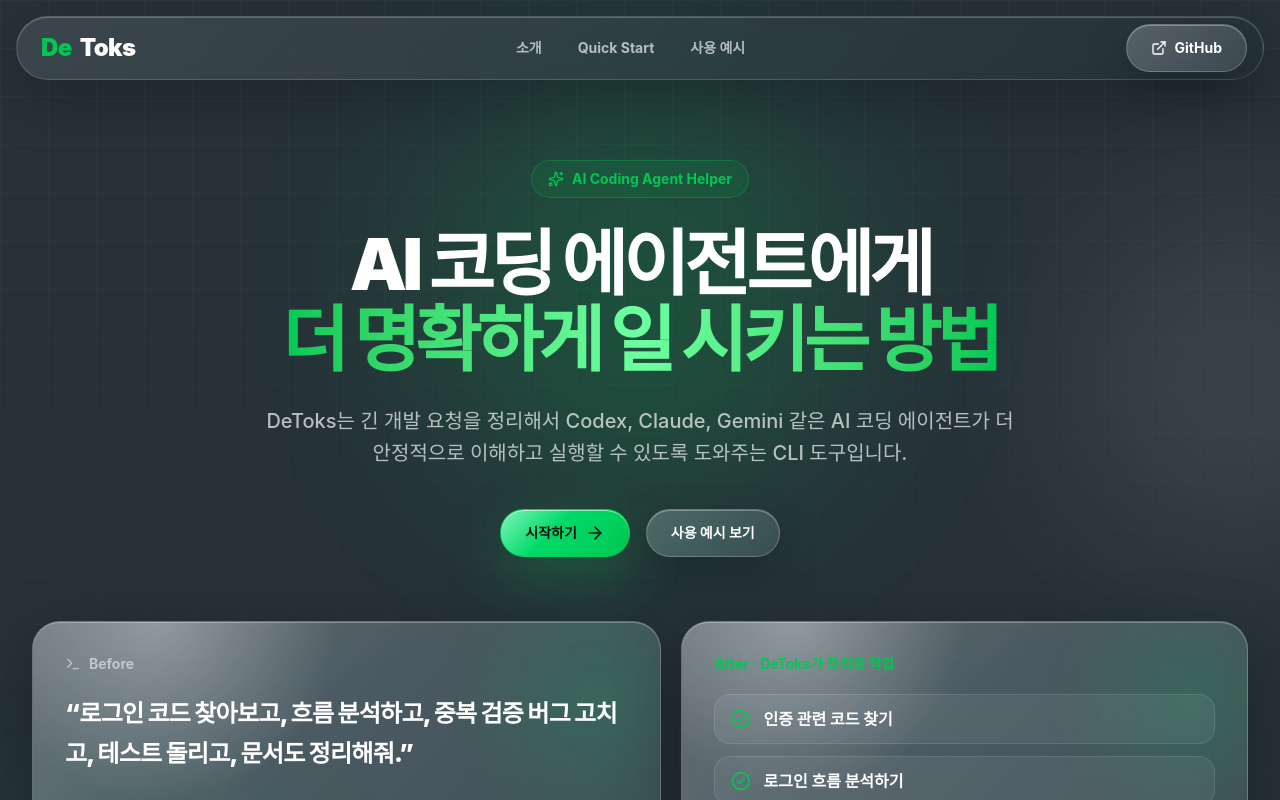
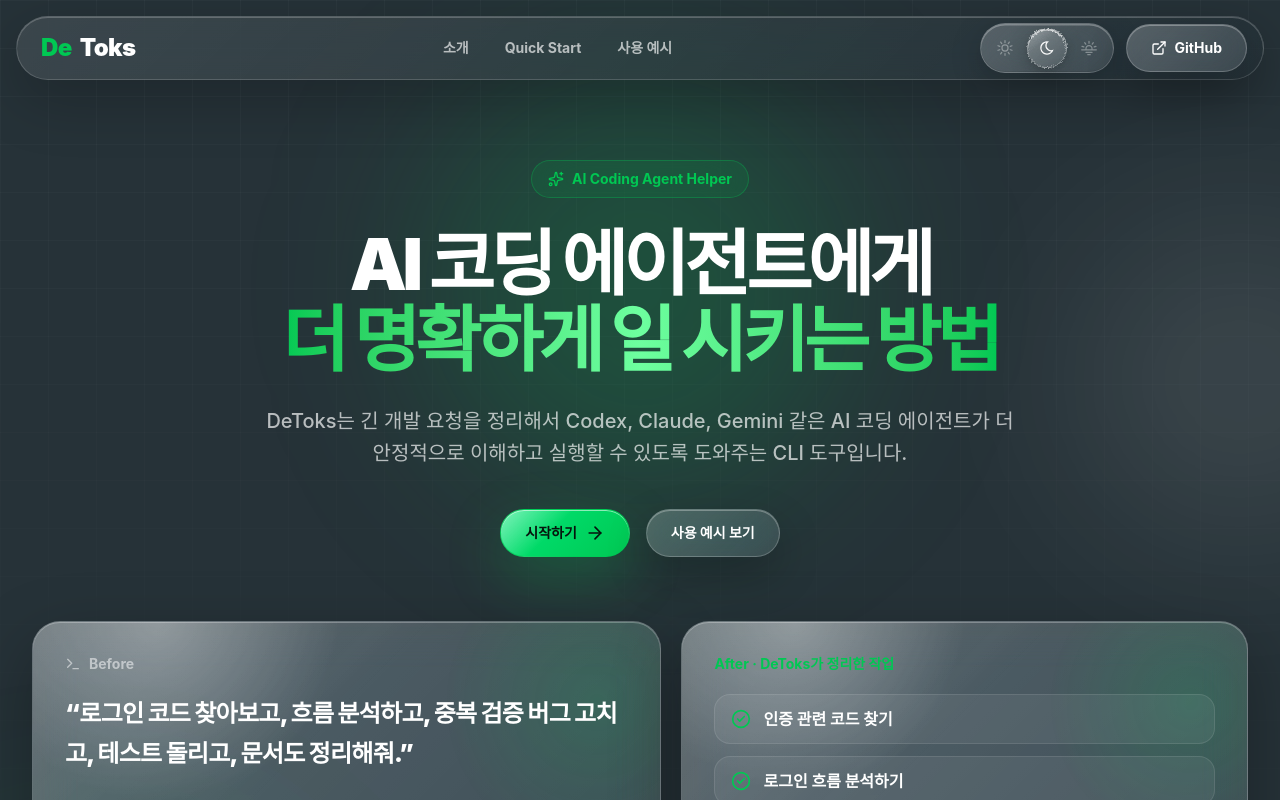
Before and after one commit to tok-it/detoks_web, a React (Vite) app: page / in a window 1280 px wide. Shown: the top 800 px of the page. Built offline with nearby package versions, Linux system fonts and the light colour scheme.

Commit message:
feat: implement liquid-style navigation header and theme switcher with glassmorphism effects

```diff
--- a/src/App.tsx
+++ b/src/App.tsx
@@ -1,14 +1,22 @@
+import { useEffect, useState } from "react";
 import { Header } from "./components/Header";
 import { HeroSection } from "./components/HeroSection";
 import { QuickStartSection } from "./components/QuickStartSection";
 import { ExplainSection } from "./components/ExplainSection";
 import { ExampleSection } from "./components/ExampleSection";
 import { FinalCtaSection } from "./components/FinalCtaSection";
+import type { Theme } from "./components/ui/apple-liquid-glass-switcher";
 
 function App() {
+  const [theme, setTheme] = useState<Theme>("dark");
+
+  useEffect(() => {
+    document.documentElement.setAttribute("data-theme", theme);
+  }, [theme]);
+
   return (
     <div className="min-h-screen overflow-hidden bg-detoks-bg text-white">
-      <Header />
+      <Header theme={theme} onThemeChange={setTheme} />
       <main>
         <HeroSection />
         <QuickStartSection />
--- a/src/components/Header.tsx
+++ b/src/components/Header.tsx
@@ -1,5 +1,6 @@
 import { ExternalLink } from "lucide-react";
 import { LiquidButton } from "./LiquidButton";
+import { ThemeSwitcher, type Theme } from "./ui/apple-liquid-glass-switcher";
 
 const navItems = [
   { label: "소개", href: "#about" },
@@ -7,7 +8,12 @@
   { label: "사용 예시", href: "#example" },
 ];
 
-export function Header() {
+interface HeaderProps {
+  theme: Theme;
+  onThemeChange: (theme: Theme) => void;
+}
+
+export function Header({ theme, onThemeChange }: HeaderProps) {
   return (
     <header className="fixed left-0 right-0 top-0 z-50 px-4 pt-4">
       <div className="liquid-nav mx-auto flex h-16 max-w-7xl items-center justify-between rounded-full px-4 pl-6">
@@ -32,10 +38,13 @@
           ))}
         </nav>
 
-        <LiquidButton href="https://github.com" className="h-11 px-5">
-          <ExternalLink className="h-4 w-4" />
-          GitHub
-        </LiquidButton>
+        <div className="flex items-center gap-3">
+          <ThemeSwitcher value={theme} onValueChange={onThemeChange} />
+          <LiquidButton href="https://github.com" className="h-11 px-5">
+            <ExternalLink className="h-4 w-4" />
+            GitHub
+          </LiquidButton>
+        </div>
       </div>
     </header>
   );
--- /dev/null
+++ b/src/components/ui/apple-liquid-glass-switcher.tsx
@@ -0,0 +1,143 @@
+import { useState, useEffect } from "react";
+
+export type Theme = "light" | "dark" | "dim";
+
+interface ThemeSwitcherProps {
+  defaultValue?: Theme;
+  value?: Theme;
+  onValueChange?: (theme: Theme) => void;
+}
+
+const themeOptions: { value: Theme; label: string; icon: React.ReactNode }[] =
+  [
+    {
+      value: "light",
+      label: "Light",
+      icon: (
+        <svg
+          className="switcher__icon"
+          xmlns="http://www.w3.org/2000/svg"
+          fill="none"
+          viewBox="0 0 36 36"
+        >
+          <path
+            fill="currentColor"
+            fillRule="evenodd"
+            d="M18 12a6 6 0 1 1 0 12 6 6 0 0 1 0-12Zm0 2a4 4 0 1 0 0 8 4 4 0 0 0 0-8Z"
+            clipRule="evenodd"
+          />
+          <path
+            fill="currentColor"
+            d="M17 6.038a1 1 0 1 1 2 0v3a1 1 0 0 1-2 0v-3ZM24.244 7.742a1 1 0 1 1 1.618 1.176L24.1 11.345a1 1 0 1 1-1.618-1.176l1.763-2.427ZM29.104 13.379a1 1 0 0 1 .618 1.902l-2.854.927a1 1 0 1 1-.618-1.902l2.854-.927ZM29.722 20.795a1 1 0 0 1-.619 1.902l-2.853-.927a1 1 0 1 1 .618-1.902l2.854.927ZM25.862 27.159a1 1 0 0 1-1.618 1.175l-1.763-2.427a1 1 0 1 1 1.618-1.175l1.763 2.427ZM19 30.038a1 1 0 0 1-2 0v-3a1 1 0 1 1 2 0v3ZM11.755 28.334a1 1 0 0 1-1.618-1.175l1.764-2.427a1 1 0 1 1 1.618 1.175l-1.764 2.427ZM6.896 22.697a1 1 0 1 1-.618-1.902l2.853-.927a1 1 0 1 1 .618 1.902l-2.853.927ZM6.278 15.28a1 1 0 1 1 .618-1.901l2.853.927a1 1 0 1 1-.618 1.902l-2.853-.927ZM10.137 8.918a1 1 0 0 1 1.618-1.176l1.764 2.427a1 1 0 0 1-1.618 1.176l-1.764-2.427Z"
+          />
+        </svg>
+      ),
+    },
+    {
+      value: "dark",
+      label: "Dark",
+      icon: (
+        <svg
+          className="switcher__icon"
+          xmlns="http://www.w3.org/2000/svg"
+          fill="none"
+          viewBox="0 0 36 36"
+        >
+          <path
+            fill="currentColor"
+            d="M12.5 8.473a10.968 10.968 0 0 1 8.785-.97 7.435 7.435 0 0 0-3.737 4.672l-.09.373A7.454 7.454 0 0 0 28.732 20.4a10.97 10.97 0 0 1-5.232 7.125l-.497.27c-5.014 2.566-11.175.916-14.234-3.813l-.295-.483C5.53 18.403 7.13 11.93 12.017 8.77l.483-.297Zm4.234.616a8.946 8.946 0 0 0-2.805.883l-.429.234A9 9 0 0 0 10.206 22.5l.241.395A9 9 0 0 0 22.5 25.794l.416-.255a8.94 8.94 0 0 0 2.167-1.99 9.433 9.433 0 0 1-2.782-.313c-5.043-1.352-8.036-6.535-6.686-11.578l.147-.491c.242-.745.573-1.44.972-2.078Z"
+          />
+        </svg>
+      ),
+    },
+    {
+      value: "dim",
+      label: "Dim",
+      icon: (
+        <svg
+          className="switcher__icon"
+          xmlns="http://www.w3.org/2000/svg"
+          fill="none"
+          viewBox="0 0 36 36"
+        >
+          <path
+            fill="currentColor"
+            d="M5 21a1 1 0 0 1 1-1h24a1 1 0 1 1 0 2H6a1 1 0 0 1-1-1ZM12 25a1 1 0 0 1 1-1h10a1 1 0 1 1 0 2H13a1 1 0 0 1-1-1ZM15 29a1 1 0 0 1 1-1h4a1 1 0 1 1 0 2h-4a1 1 0 0 1-1-1ZM18 13a6 6 0 0 1 5.915 7h-2.041A4.005 4.005 0 0 0 18 15a4 4 0 0 0-3.874 5h-2.041A6 6 0 0 1 18 13ZM17 7.038a1 1 0 1 1 2 0v3a1 1 0 0 1-2 0v-3ZM24.244 8.742a1 1 0 1 1 1.618 1.176L24.1 12.345a1 1 0 1 1-1.618-1.176l1.763-2.427ZM29.104 14.379a1 1 0 0 1 .618 1.902l-2.854.927a1 1 0 1 1-.618-1.902l2.854-.927ZM6.278 16.28a1 1 0 1 1 .618-1.901l2.853.927a1 1 0 1 1-.618 1.902l-2.853-.927ZM10.137 9.918a1 1 0 0 1 1.618-1.176l1.764 2.427a1 1 0 0 1-1.618 1.176l-1.764-2.427Z"
+          />
+        </svg>
+      ),
+    },
+  ];
+
+export function ThemeSwitcher({
+  defaultValue = "dark",
+  value,
+  onValueChange,
+}: ThemeSwitcherProps) {
+  const [internalValue, setInternalValue] = useState<Theme>(defaultValue);
+  const activeValue = value ?? internalValue;
+  const activeIndex = themeOptions.findIndex((o) => o.value === activeValue);
+
+  useEffect(() => {
+    if (value !== undefined) setInternalValue(value);
+  }, [value]);
+
+  const handleChange = (next: Theme) => {
+    if (onValueChange) onValueChange(next);
+    else setInternalValue(next);
+  };
+
+  return (
+    <fieldset className="switcher">
+      <legend className="switcher__legend">테마 선택</legend>
+
+      {/* Sliding glass bubble */}
+      <div
+        className="switcher__indicator"
+        style={{
+          transform: `translateX(calc(${activeIndex} * (var(--switcher-opt) + var(--switcher-gap))))`,
+        }}
+      />
+
+      {themeOptions.map((option) => (
+        <label
+          key={option.value}
+          className={`switcher__option${activeValue === option.value ? " switcher__option--active" : ""}`}
+          title={option.label}
+        >
+          <input
+            className="switcher__input"
+            type="radio"
+            name="theme-switcher"
+            value={option.value}
+            checked={activeValue === option.value}
+            onChange={() => handleChange(option.value)}
+          />
+          {option.icon}
+        </label>
+      ))}
+
+      {/* Glass distortion filter — feTurbulence replaces the heavy base64 map */}
+      <svg className="switcher__filter" aria-hidden="true" xmlns="http://www.w3.org/2000/svg">
+        <defs>
+          <filter id="lg-distort" x="-8%" y="-8%" width="116%" height="116%">
+            <feTurbulence
+              type="fractalNoise"
+              baseFrequency="0.65"
+              numOctaves="4"
+              seed="8"
+              result="noise"
+            />
+            <feDisplacementMap
+              in="SourceGraphic"
+              in2="noise"
+              scale="4"
+              xChannelSelector="R"
+              yChannelSelector="G"
+            />
+          </filter>
+        </defs>
+      </svg>
+    </fieldset>
+  );
+}
--- a/src/index.css
+++ b/src/index.css
@@ -236,3 +236,145 @@
     -webkit-backdrop-filter: blur(16px) saturate(140%);
   }
 }
+
+/* Theme overrides */
+[data-theme="light"] body {
+  background: radial-gradient(circle at 20% 10%, rgba(0, 200, 83, 0.12), transparent 30%),
+    radial-gradient(circle at 85% 20%, rgba(0,0,0,0.04), transparent 24%),
+    #e8f2ee;
+  color: #1a2628;
+}
+
+[data-theme="dim"] body {
+  background: radial-gradient(circle at 20% 10%, rgba(0, 200, 83, 0.14), transparent 30%),
+    radial-gradient(circle at 85% 20%, rgba(255,255,255,0.06), transparent 24%),
+    radial-gradient(circle at 50% 80%, rgba(0, 200, 83, 0.07), transparent 30%),
+    #1a2428;
+  color: #c8dbd8;
+}
+
+/* ── Apple Liquid Glass Switcher ─────────────────────── */
+.switcher {
+  --switcher-opt: 40px;
+  --switcher-gap: 2px;
+  --switcher-pad: 4px;
+
+  /* fieldset reset */
+  border: none;
+  margin: 0;
+  min-width: 0;
+
+  /* glass pill container */
+  display: inline-flex;
+  align-items: center;
+  gap: var(--switcher-gap);
+  padding: var(--switcher-pad);
+  border-radius: 999px;
+  position: relative;
+  cursor: pointer;
+
+  background: linear-gradient(
+      135deg,
+      rgba(255, 255, 255, 0.16),
+      rgba(255, 255, 255, 0.04)
+    ),
+    rgba(255, 255, 255, 0.07);
+  border: 1px solid rgba(255, 255, 255, 0.18);
+  backdrop-filter: blur(24px) saturate(180%);
+  -webkit-backdrop-filter: blur(24px) saturate(180%);
+  box-shadow:
+    inset 0 1.5px 0 rgba(255, 255, 255, 0.28),
+    inset 0 -1px 0 rgba(0, 0, 0, 0.08),
+    0 8px 32px rgba(0, 0, 0, 0.2);
+}
+
+/* Visually-hidden legend */
+.switcher__legend {
+  position: absolute;
+  width: 1px;
+  height: 1px;
+  padding: 0;
+  margin: -1px;
+  overflow: hidden;
+  clip: rect(0, 0, 0, 0);
+  white-space: nowrap;
+  border: 0;
+}
+
+/* Sliding indicator bubble */
+.switcher__indicator {
+  position: absolute;
+  left: var(--switcher-pad);
+  top: var(--switcher-pad);
+  width: var(--switcher-opt);
+  height: var(--switcher-opt);
+  border-radius: 50%;
+  pointer-events: none;
+  will-change: transform;
+  transition: transform 0.38s cubic-bezier(0.34, 1.4, 0.64, 1);
+
+  /* glossy glass bubble */
+  background: linear-gradient(
+    145deg,
+    rgba(255, 255, 255, 0.42) 0%,
+    rgba(255, 255, 255, 0.18) 38%,
+    rgba(255, 255, 255, 0.07) 100%
+  );
+  border: 1px solid rgba(255, 255, 255, 0.3);
+  box-shadow:
+    inset 0 1.5px 0 rgba(255, 255, 255, 0.7),
+    inset 0 -1px 0 rgba(0, 0, 0, 0.06),
+    0 6px 20px rgba(0, 0, 0, 0.18),
+    0 2px 6px rgba(0, 0, 0, 0.1);
+
+  /* subtle glass distortion on the bubble */
+  filter: url(#lg-distort);
+}
+
+/* Each option label */
+.switcher__option {
+  position: relative;
+  z-index: 1;
+  width: var(--switcher-opt);
+  height: var(--switcher-opt);
+  display: flex;
+  align-items: center;
+  justify-content: center;
+  border-radius: 50%;
+  cursor: pointer;
+  color: rgba(255, 255, 255, 0.36);
+  transition: color 0.25s ease;
+}
+
+.switcher__option--active {
+  color: rgba(255, 255, 255, 0.96);
+}
+
+/* Hidden radio */
+.switcher__input {
+  position: absolute;
+  inset: 0;
+  opacity: 0;
+  margin: 0;
+  width: 100%;
+  height: 100%;
+  cursor: pointer;
+  border-radius: 50%;
+}
+
+.switcher__icon {
+  width: 22px;
+  height: 22px;
+  pointer-events: none;
+  flex-shrink: 0;
+  transition: opacity 0.25s ease;
+}
+
+/* Hidden SVG filter */
+.switcher__filter {
+  position: absolute;
+  width: 0;
+  height: 0;
+  overflow: hidden;
+  pointer-events: none;
+}
```
